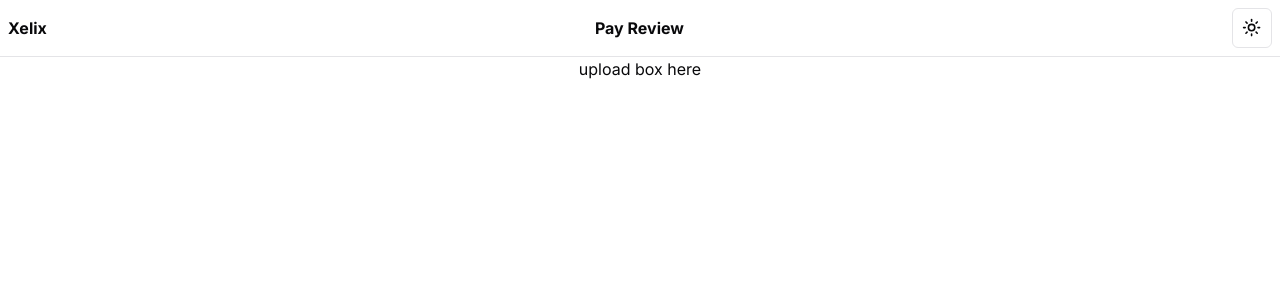
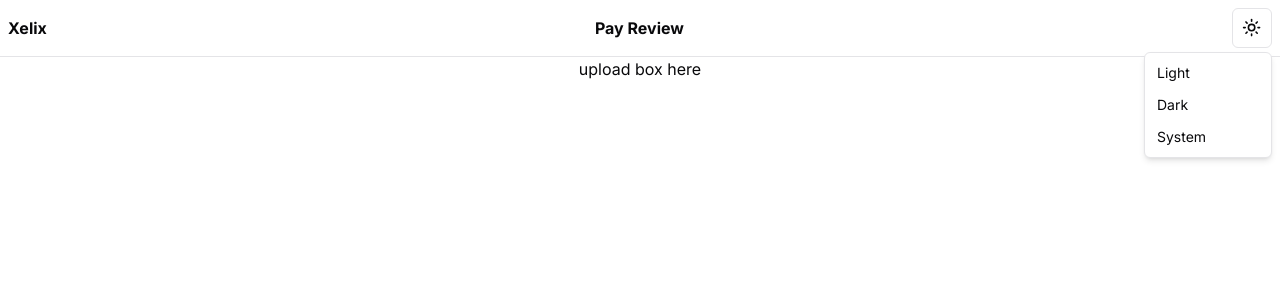
Before and after one commit to chriscodingxyz/xelix, a Next.js app: page /upload in a window 1280 px wide. Both pictures are taken after a click on the button "Toggle theme". Shown: the top 300 px of the page. Built offline with nearby package versions, Linux system fonts and the light colour scheme.

Commit message:
updated theme provider to avoid issues if user has default theme on machine

```diff
--- a/app/layout.tsx
+++ b/app/layout.tsx
@@ -4,6 +4,7 @@ import "./globals.css";
 import { ThemeProvider } from "@/components/theme-provider";
 import ThemeToggle from "@/components/ThemeToggle";
 import Header from "@/components/Header";
+import { JsonDataProvider } from "@/context/JsonDataContext";
 
 const inter = Inter({ subsets: ["latin"] });
 
@@ -20,6 +21,7 @@ export default function RootLayout({
   return (
     <html lang="en">
       <body className={inter.className}>
+        {/* <JsonDataProvider> */}
         <ThemeProvider
           attribute="class"
           defaultTheme="system"
@@ -29,6 +31,7 @@ export default function RootLayout({
           <Header />
           {children}
         </ThemeProvider>
+        {/* </JsonDataProvider> */}
       </body>
     </html>
   );
--- a/components/ThemeToggle.tsx
+++ b/components/ThemeToggle.tsx
@@ -5,22 +5,36 @@ import { Moon, Sun } from "lucide-react";
 import { useTheme } from "next-themes";
 
 import { Button } from "@/components/ui/button";
+import {
+  DropdownMenu,
+  DropdownMenuContent,
+  DropdownMenuItem,
+  DropdownMenuTrigger,
+} from "@/components/ui/dropdown-menu";
 
 export default function ThemeToggle() {
-  const { theme, setTheme } = useTheme();
-
-  const toggleTheme = () => {
-    setTheme(theme === "light" ? "dark" : "light");
-  };
+  const { setTheme } = useTheme();
 
   return (
-    <Button variant="outline" size="icon" onClick={toggleTheme}>
-      {theme === "light" ? (
-        <Sun className="h-[1.2rem] w-[1.2rem]" />
-      ) : (
-        <Moon className="h-[1.2rem] w-[1.2rem]" />
-      )}
-      <span className="sr-only">Toggle theme</span>
-    </Button>
+    <DropdownMenu>
+      <DropdownMenuTrigger asChild>
+        <Button variant="outline" size="icon">
+          <Sun className="h-[1.2rem] w-[1.2rem] rotate-0 scale-100 transition-all dark:-rotate-90 dark:scale-0" />
+          <Moon className="absolute h-[1.2rem] w-[1.2rem] rotate-90 scale-0 transition-all dark:rotate-0 dark:scale-100" />
+          <span className="sr-only">Toggle theme</span>
+        </Button>
+      </DropdownMenuTrigger>
+      <DropdownMenuContent align="end">
+        <DropdownMenuItem onClick={() => setTheme("light")}>
+          Light
+        </DropdownMenuItem>
+        <DropdownMenuItem onClick={() => setTheme("dark")}>
+          Dark
+        </DropdownMenuItem>
+        <DropdownMenuItem onClick={() => setTheme("system")}>
+          System
+        </DropdownMenuItem>
+      </DropdownMenuContent>
+    </DropdownMenu>
   );
 }
--- /dev/null
+++ b/components/ui/dropdown-menu.tsx
@@ -0,0 +1,200 @@
+"use client"
+
+import * as React from "react"
+import * as DropdownMenuPrimitive from "@radix-ui/react-dropdown-menu"
+import { Check, ChevronRight, Circle } from "lucide-react"
+
+import { cn } from "@/lib/utils"
+
+const DropdownMenu = DropdownMenuPrimitive.Root
+
+const DropdownMenuTrigger = DropdownMenuPrimitive.Trigger
+
+const DropdownMenuGroup = DropdownMenuPrimitive.Group
+
+const DropdownMenuPortal = DropdownMenuPrimitive.Portal
+
+const DropdownMenuSub = DropdownMenuPrimitive.Sub
+
+const DropdownMenuRadioGroup = DropdownMenuPrimitive.RadioGroup
+
+const DropdownMenuSubTrigger = React.forwardRef<
+  React.ElementRef<typeof DropdownMenuPrimitive.SubTrigger>,
+  React.ComponentPropsWithoutRef<typeof DropdownMenuPrimitive.SubTrigger> & {
+    inset?: boolean
+  }
+>(({ className, inset, children, ...props }, ref) => (
+  <DropdownMenuPrimitive.SubTrigger
+    ref={ref}
+    className={cn(
+      "flex cursor-default select-none items-center rounded-sm px-2 py-1.5 text-sm outline-none focus:bg-accent data-[state=open]:bg-accent",
+      inset && "pl-8",
+      className
+    )}
+    {...props}
+  >
+    {children}
+    <ChevronRight className="ml-auto h-4 w-4" />
+  </DropdownMenuPrimitive.SubTrigger>
+))
+DropdownMenuSubTrigger.displayName =
+  DropdownMenuPrimitive.SubTrigger.displayName
+
+const DropdownMenuSubContent = React.forwardRef<
+  React.ElementRef<typeof DropdownMenuPrimitive.SubContent>,
+  React.ComponentPropsWithoutRef<typeof DropdownMenuPrimitive.SubContent>
+>(({ className, ...props }, ref) => (
+  <DropdownMenuPrimitive.SubContent
+    ref={ref}
+    className={cn(
+      "z-50 min-w-[8rem] overflow-hidden rounded-md border bg-popover p-1 text-popover-foreground shadow-lg data-[state=open]:animate-in data-[state=closed]:animate-out data-[state=closed]:fade-out-0 data-[state=open]:fade-in-0 data-[state=closed]:zoom-out-95 data-[state=open]:zoom-in-95 data-[side=bottom]:slide-in-from-top-2 data-[side=left]:slide-in-from-right-2 data-[side=right]:slide-in-from-left-2 data-[side=top]:slide-in-from-bottom-2",
+      className
+    )}
+    {...props}
+  />
+))
+DropdownMenuSubContent.displayName =
+  DropdownMenuPrimitive.SubContent.displayName
+
+const DropdownMenuContent = React.forwardRef<
+  React.ElementRef<typeof DropdownMenuPrimitive.Content>,
+  React.ComponentPropsWithoutRef<typeof DropdownMenuPrimitive.Content>
+>(({ className, sideOffset = 4, ...props }, ref) => (
+  <DropdownMenuPrimitive.Portal>
+    <DropdownMenuPrimitive.Content
+      ref={ref}
+      sideOffset={sideOffset}
+      className={cn(
+        "z-50 min-w-[8rem] overflow-hidden rounded-md border bg-popover p-1 text-popover-foreground shadow-md data-[state=open]:animate-in data-[state=closed]:animate-out data-[state=closed]:fade-out-0 data-[state=open]:fade-in-0 data-[state=closed]:zoom-out-95 data-[state=open]:zoom-in-95 data-[side=bottom]:slide-in-from-top-2 data-[side=left]:slide-in-from-right-2 data-[side=right]:slide-in-from-left-2 data-[side=top]:slide-in-from-bottom-2",
+        className
+      )}
+      {...props}
+    />
+  </DropdownMenuPrimitive.Portal>
+))
+DropdownMenuContent.displayName = DropdownMenuPrimitive.Content.displayName
+
+const DropdownMenuItem = React.forwardRef<
+  React.ElementRef<typeof DropdownMenuPrimitive.Item>,
+  React.ComponentPropsWithoutRef<typeof DropdownMenuPrimitive.Item> & {
+    inset?: boolean
+  }
+>(({ className, inset, ...props }, ref) => (
+  <DropdownMenuPrimitive.Item
+    ref={ref}
+    className={cn(
+      "relative flex cursor-default select-none items-center rounded-sm px-2 py-1.5 text-sm outline-none transition-colors focus:bg-accent focus:text-accent-foreground data-[disabled]:pointer-events-none data-[disabled]:opacity-50",
+      inset && "pl-8",
+      className
+    )}
+    {...props}
+  />
+))
+DropdownMenuItem.displayName = DropdownMenuPrimitive.Item.displayName
+
+const DropdownMenuCheckboxItem = React.forwardRef<
+  React.ElementRef<typeof DropdownMenuPrimitive.CheckboxItem>,
+  React.ComponentPropsWithoutRef<typeof DropdownMenuPrimitive.CheckboxItem>
+>(({ className, children, checked, ...props }, ref) => (
+  <DropdownMenuPrimitive.CheckboxItem
+    ref={ref}
+    className={cn(
+      "relative flex cursor-default select-none items-center rounded-sm py-1.5 pl-8 pr-2 text-sm outline-none transition-colors focus:bg-accent focus:text-accent-foreground data-[disabled]:pointer-events-none data-[disabled]:opacity-50",
+      className
+    )}
+    checked={checked}
+    {...props}
+  >
+    <span className="absolute left-2 flex h-3.5 w-3.5 items-center justify-center">
+      <DropdownMenuPrimitive.ItemIndicator>
+        <Check className="h-4 w-4" />
+      </DropdownMenuPrimitive.ItemIndicator>
+    </span>
+    {children}
+  </DropdownMenuPrimitive.CheckboxItem>
+))
+DropdownMenuCheckboxItem.displayName =
+  DropdownMenuPrimitive.CheckboxItem.displayName
+
+const DropdownMenuRadioItem = React.forwardRef<
+  React.ElementRef<typeof DropdownMenuPrimitive.RadioItem>,
+  React.ComponentPropsWithoutRef<typeof DropdownMenuPrimitive.RadioItem>
+>(({ className, children, ...props }, ref) => (
+  <DropdownMenuPrimitive.RadioItem
+    ref={ref}
+    className={cn(
+      "relative flex cursor-default select-none items-center rounded-sm py-1.5 pl-8 pr-2 text-sm outline-none transition-colors focus:bg-accent focus:text-accent-foreground data-[disabled]:pointer-events-none data-[disabled]:opacity-50",
+      className
+    )}
+    {...props}
+  >
+    <span className="absolute left-2 flex h-3.5 w-3.5 items-center justify-center">
+      <DropdownMenuPrimitive.ItemIndicator>
+        <Circle className="h-2 w-2 fill-current" />
+      </DropdownMenuPrimitive.ItemIndicator>
+    </span>
+    {children}
+  </DropdownMenuPrimitive.RadioItem>
+))
+DropdownMenuRadioItem.displayName = DropdownMenuPrimitive.RadioItem.displayName
+
+const DropdownMenuLabel = React.forwardRef<
+  React.ElementRef<typeof DropdownMenuPrimitive.Label>,
+  React.ComponentPropsWithoutRef<typeof DropdownMenuPrimitive.Label> & {
+    inset?: boolean
+  }
+>(({ className, inset, ...props }, ref) => (
+  <DropdownMenuPrimitive.Label
+    ref={ref}
+    className={cn(
+      "px-2 py-1.5 text-sm font-semibold",
+      inset && "pl-8",
+      className
+    )}
+    {...props}
+  />
+))
+DropdownMenuLabel.displayName = DropdownMenuPrimitive.Label.displayName
+
+const DropdownMenuSeparator = React.forwardRef<
+  React.ElementRef<typeof DropdownMenuPrimitive.Separator>,
+  React.ComponentPropsWithoutRef<typeof DropdownMenuPrimitive.Separator>
+>(({ className, ...props }, ref) => (
+  <DropdownMenuPrimitive.Separator
+    ref={ref}
+    className={cn("-mx-1 my-1 h-px bg-muted", className)}
+    {...props}
+  />
+))
+DropdownMenuSeparator.displayName = DropdownMenuPrimitive.Separator.displayName
+
+const DropdownMenuShortcut = ({
+  className,
+  ...props
+}: React.HTMLAttributes<HTMLSpanElement>) => {
+  return (
+    <span
+      className={cn("ml-auto text-xs tracking-widest opacity-60", className)}
+      {...props}
+    />
+  )
+}
+DropdownMenuShortcut.displayName = "DropdownMenuShortcut"
+
+export {
+  DropdownMenu,
+  DropdownMenuTrigger,
+  DropdownMenuContent,
+  DropdownMenuItem,
+  DropdownMenuCheckboxItem,
+  DropdownMenuRadioItem,
+  DropdownMenuLabel,
+  DropdownMenuSeparator,
+  DropdownMenuShortcut,
+  DropdownMenuGroup,
+  DropdownMenuPortal,
+  DropdownMenuSub,
+  DropdownMenuSubContent,
+  DropdownMenuSubTrigger,
+  DropdownMenuRadioGroup,
+}
--- a/package.json
+++ b/package.json
@@ -9,6 +9,7 @@
     "lint": "next lint"
   },
   "dependencies": {
+    "@radix-ui/react-dropdown-menu": "^2.0.6",
     "@radix-ui/react-slot": "^1.0.2",
     "class-variance-authority": "^0.7.0",
     "clsx": "^2.1.1",
```
Also changed, not shown: context/JsonDataContext.tsx (added, +33 -0 lines), 1 other file (tests, documents, lock files or other folders).
